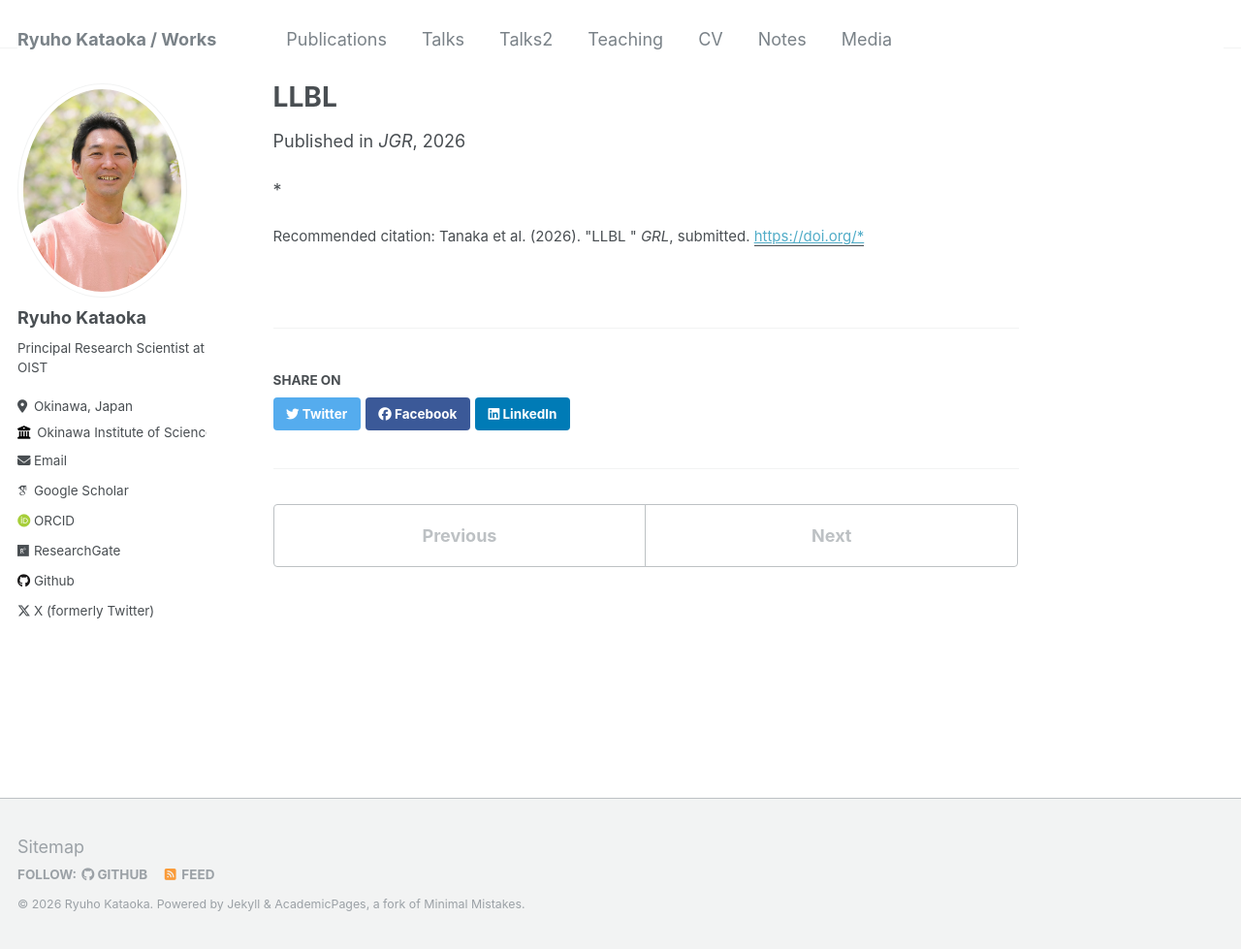
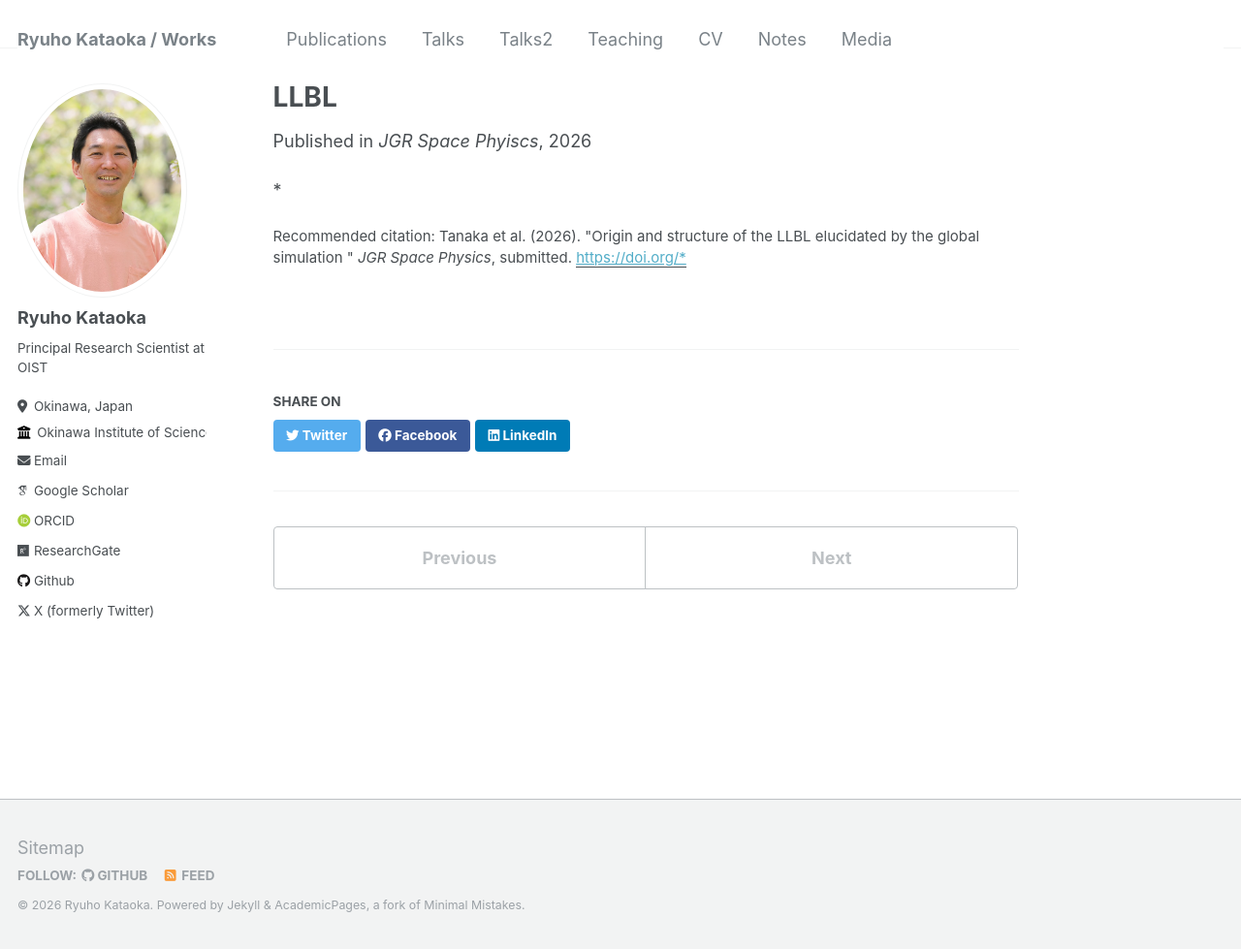
Before and after one commit to ryuhokataoka/ryuhokataoka.github.io, a Jekyll site: the page built from _publications/2026-03-25-tanaka.md, in a window 1280 px wide and 979 px high. Shown: the whole window at 97% size. Built offline with Jekyll 4.4.1, drawn with Linux system fonts in a browser that asks for light colours; some web fonts are replaced.

Commit message:
Update publication details for Tanaka 2026

```diff
--- a/_publications/2026-03-25-tanaka.md
+++ b/_publications/2026-03-25-tanaka.md
@@ -4,9 +4,9 @@ collection: publications
 permalink: /publication/2026-03-25-tanaka
 excerpt: 'LLBL'
 date: 2026-03-25
-venue: 'JGR'
+venue: 'JGR Space Phyiscs'
 paperurl: 'https://doi.org/*'
-citation: 'Tanaka et al. (2026). &quot;LLBL &quot; <i>GRL</i>, submitted.'
+citation: 'Tanaka et al. (2026). &quot;Origin and structure of the LLBL elucidated by the global simulation &quot; <i>JGR Space Physics</i>, submitted.'
 ---
 
 *
```
